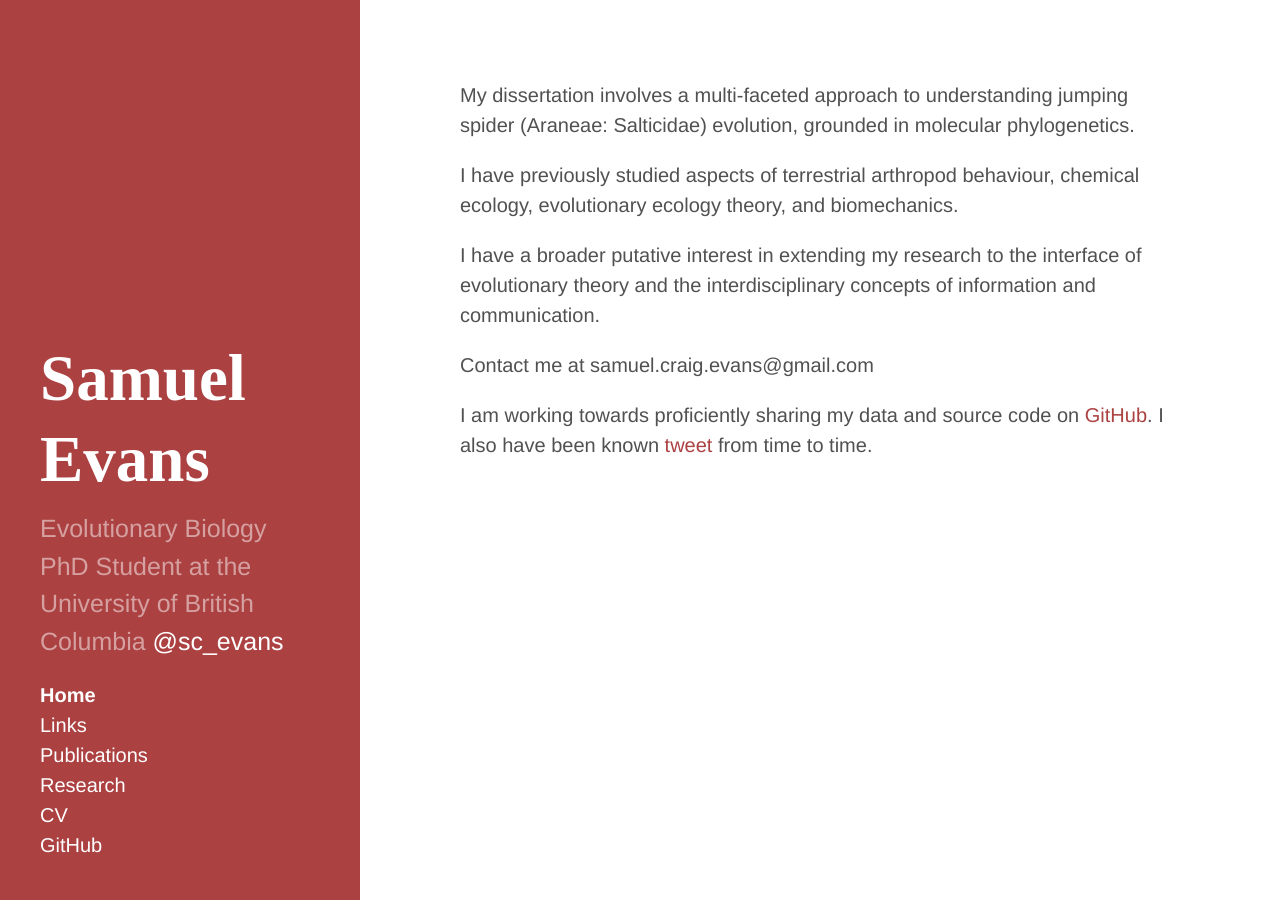
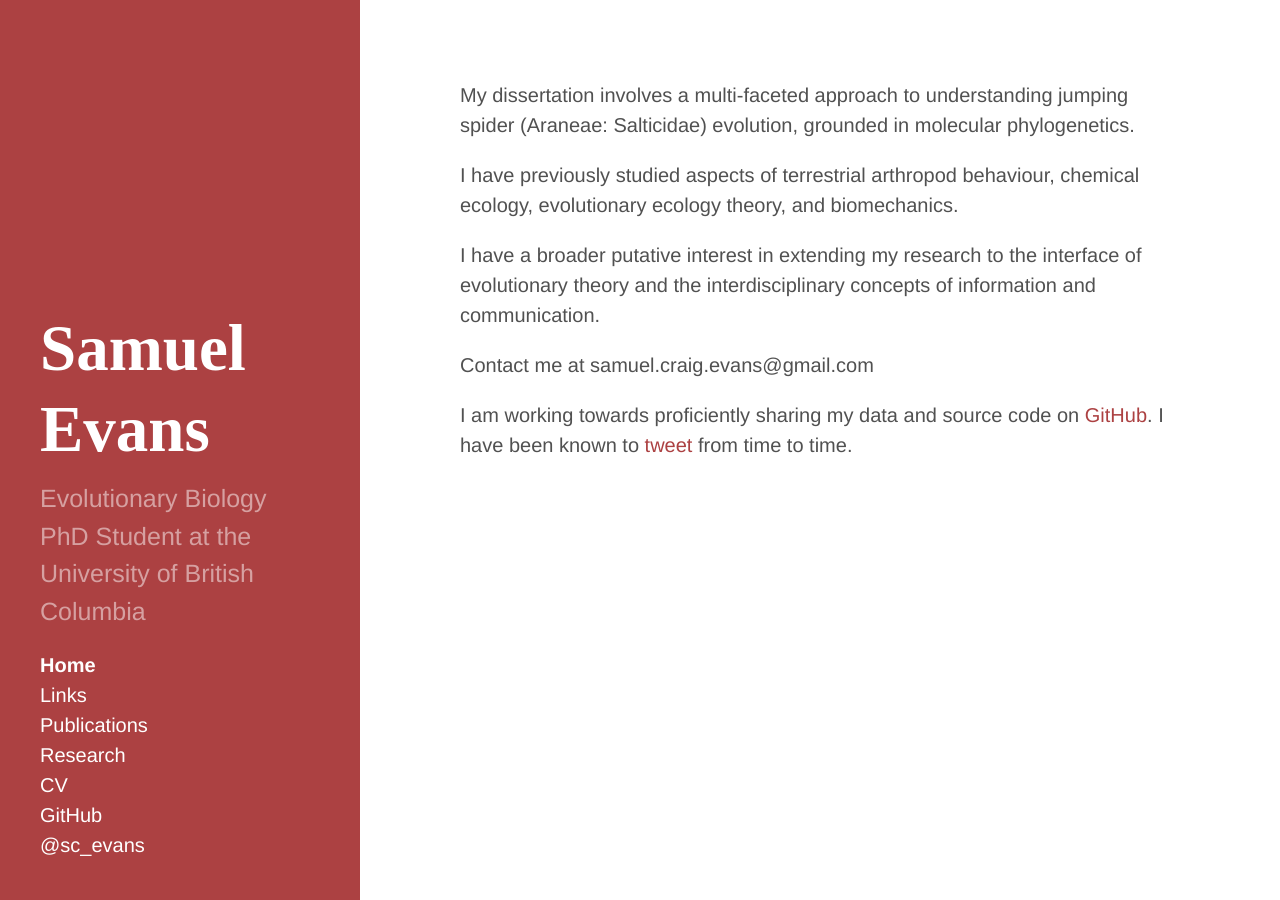
Before and after one commit to scevans/scevans.github.io, a Jekyll site: the page built from index.md, in a window 1280 px wide. Built offline with Jekyll 4.4.1, drawn with Linux system fonts in a browser that asks for light colours.

Commit message:
moved twitter link to navbar; grammar edits

```diff
--- a/_config.yml
+++ b/_config.yml
@@ -8,7 +8,7 @@ permalink:        pretty
 # Setup
 title:            Samuel Evans
 tagline:          'evolutionary biologist'
-description:      'Evolutionary Biology PhD Student at the University of British Columbia <a href="https://twitter.com/sc_evans" target="_blank">@sc_evans</a>'
+description:      'Evolutionary Biology PhD Student at the University of British Columbia'
 url:              http://scevans.github.io
 
 author:
--- a/_includes/sidebar.html
+++ b/_includes/sidebar.html
@@ -28,6 +28,6 @@
 
     <a class="sidebar-nav-item" href="{{url}}/pdfs/Evans_Samuel_background_7Mar2016.pdf" target="_blank">CV</a>
     <a class="sidebar-nav-item" href="https://github.com/scevans" target="_blank">GitHub</a>
-
+    <a class="sidebar-nav-item" href="https://twitter.com/sc_evans" target="_blank">@sc_evans</a>
   </div>
 </div>
--- a/index.md
+++ b/index.md
@@ -11,4 +11,5 @@ I have a broader putative interest in extending my research to the interface of
 
 Contact me at samuel.craig.evans@gmail.com
 
-I am working towards proficiently sharing my data and source code on [GitHub](https://github.com/scevans). I also have been known [tweet](https://twitter.com/sc_evans) from time to time.
+I am working towards proficiently sharing my data and source code on [GitHub](https://github.com/scevans).
+I have been known to [tweet](https://twitter.com/sc_evans) from time to time.
```
Also changed, not shown: 2 other files.
